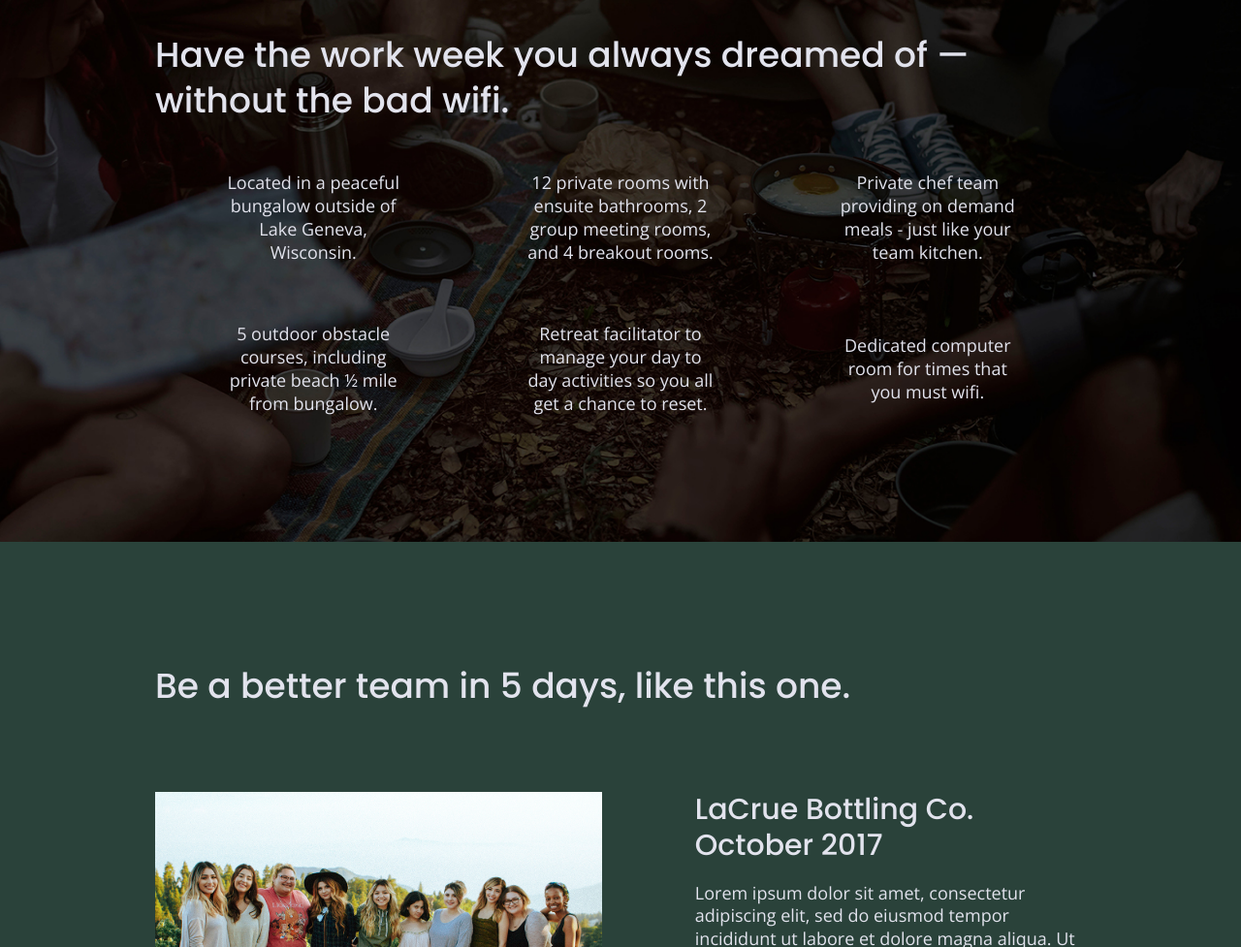
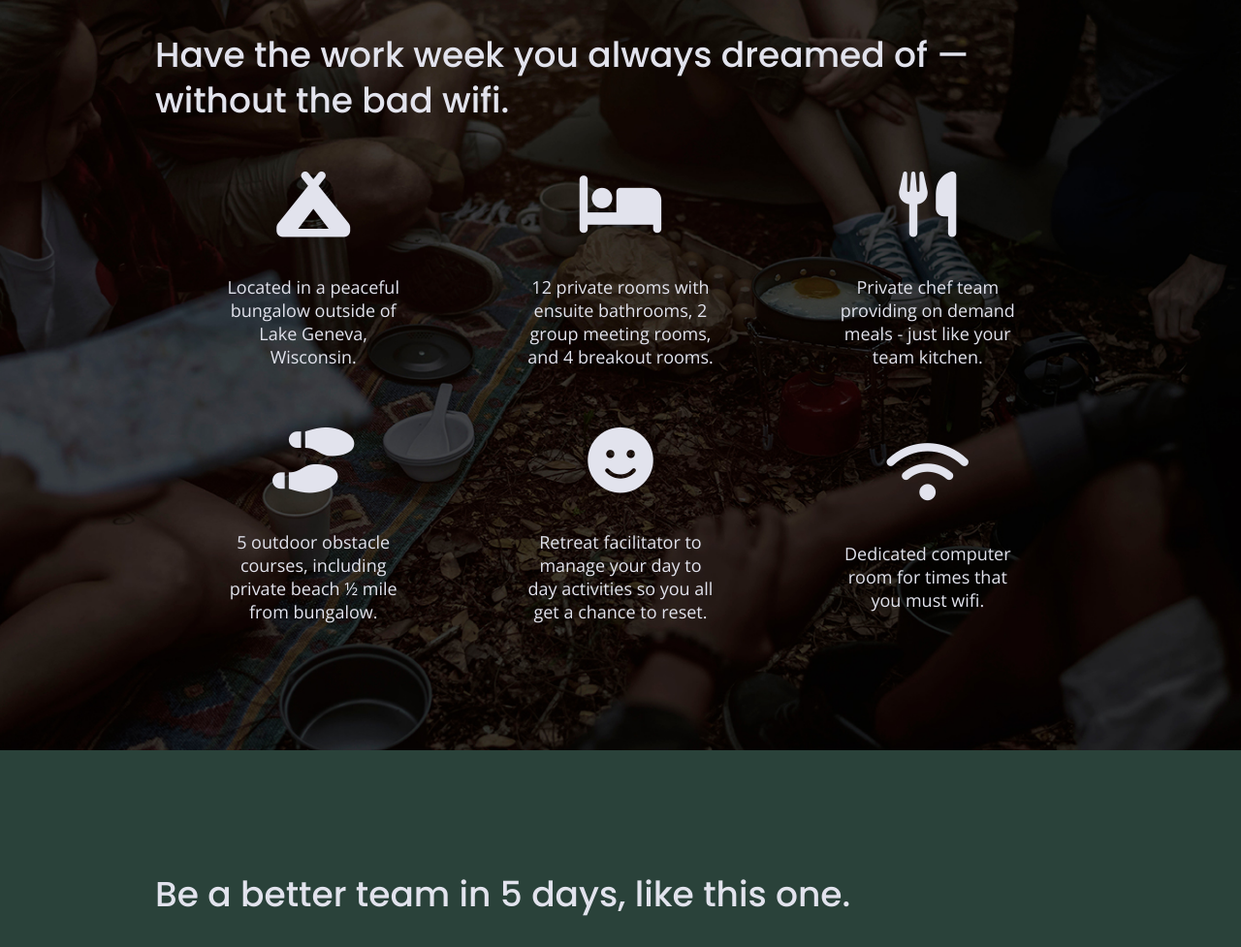
Before and after one commit to cathyhouston/unplugged-retreat-site, a website built with Parcel: page index.html in a window 1280 px wide. Shown: the part 1118-2095 px from the top of the page at 97% size. Built offline with nearby package versions, Linux system fonts and the light colour scheme.

Commit message:
Added feature icons

```diff
--- a/css/main.css
+++ b/css/main.css
@@ -332,6 +332,11 @@ input[type=button] {
 .features article {
    width: 63%;
    margin: 30px 0;
+}
+
+.features i {
+   font-size: 3.75em;
+   margin-bottom: 40px;
 }
 
 .features p {
--- a/index.html
+++ b/index.html
@@ -18,6 +18,9 @@
 
   <link rel="stylesheet" href="css/normalize.css">
   <link rel="stylesheet" href="css/main.css">
+
+  <!-- Font Awesome version 5 -->
+  <script src="https://kit.fontawesome.com/0cb149107b.js" crossorigin="anonymous"></script>
 
   <!-- Google Fonts -->
   <link href="https://fonts.googleapis.com/css2?family=Open+Sans:wght@400;700&family=Poppins:wght@500;700&display=swap" rel="stylesheet">
@@ -74,32 +77,58 @@
         <h2>Have the work week you always dreamed of — without the bad wifi.</h2>
         <div class="features-items">
           <article>
-            <p class="fontawasome-icon"></p>
-            <p class="features-item-description">Located in a peaceful bungalow outside of Lake Geneva, Wisconsin.</p>
+            <p class="fontawasome-icon">
+              <i class="fas fa-campground"></i>
+            </p>
+            <p class="features-item-description">
+              Located in a peaceful bungalow outside of Lake Geneva, Wisconsin.
+            </p>
           </article>
           <article>
-            <p class="fontawasome-icon"></p>
-            <p class="features-item-description">12 private rooms with ensuite bathrooms, 2 group meeting rooms, and 4 breakout rooms.</p>
+            <p class="fontawasome-icon">
+              <i class="fas fa-bed"></i>
+            </p>
+            <p class="features-item-description">
+              12 private rooms with ensuite bathrooms, 2 group meeting rooms, and 4 breakout rooms.
+            </p>
           </article>
           <article>
-            <p class="fontawasome-icon"></p>
-            <p class="features-item-description">Private chef team providing on demand meals - just like your team kitchen.</p>
+            <p class="fontawasome-icon">
+              <i class="fas fa-utensils"></i>
+            </p>
+            <p class="features-item-description">
+              Private chef team providing on demand meals - just like your team kitchen.
+            </p>
           </article>
           <article>
-            <p class="fontawasome-icon"></p>
-            <p class="features-item-description">5 outdoor obstacle courses, including private beach ½ mile from bungalow.</p>
+            <p class="fontawasome-icon">
+              <i class="fas fa-shoe-prints"></i>
+            </p>
+            <p class="features-item-description">
+              5 outdoor obstacle courses, including private beach ½ mile from bungalow.
+            </p>
           </article>
           <article>
-            <p class="fontawasome-icon"></p>
-            <p class="features-item-description">Retreat facilitator to manage your day to day activities so you all get a chance to reset.</p>
+            <p class="fontawasome-icon">
+              <i class="fas fa-smile"></i>
+            </p>
+            <p class="features-item-description">
+              Retreat facilitator to manage your day to day activities so you all get a chance to reset.
+            </p>
           </article>
           <article>
-            <p class="fontawasome-icon"></p>
-            <p class="features-item-description">Dedicated computer room for times that you must wifi.</p>
+            <p class="fontawasome-icon">
+              <i class="fas fa-wifi"></i>
+            </p>
+            <p class="features-item-description">
+              Dedicated computer room for times that you must wifi.
+            </p>
           </article>
         </div>
       </div> <!-- features content wrapper ends -->
     </section>
+
+<!-- features content wrapper ends -->
 
     <section class="reviews">
       <div class="content-wrapper">
```
Also changed, not shown: about/index.html (+3 -0 lines), faq/index.html (+3 -0 lines).
